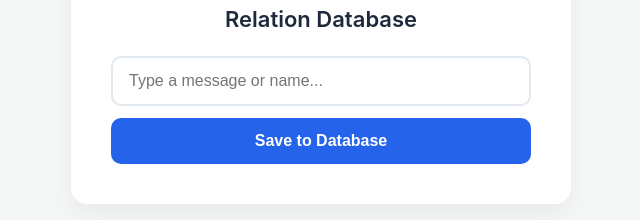
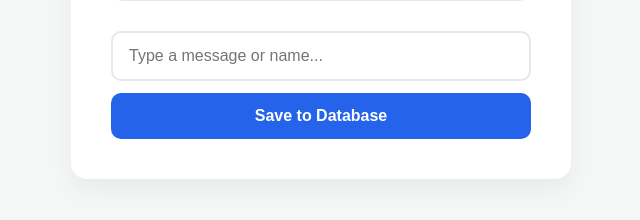
Before and after one commit to bilalamjad-devops/alb-rds, a Python web app: template templates/index.html in a window 1280 px wide. Shown: the part 372-592 px from the top of the page, without its empty margins (319-959 px from the left). Run offline with Jinja, Linux system fonts and the light colour scheme; the template is opened without the code that fills it, so the values that code supplies are empty.

Commit message:
Update index.html

```diff
--- a/templates/index.html
+++ b/templates/index.html
@@ -109,7 +109,7 @@
             </div>
         </div>
 
-        <h2>Relation Database</h2>
+        <h2></h2>
 
         <!-- Application input action route -->
         <form action="/submit" method="POST" class="form-group">
```
